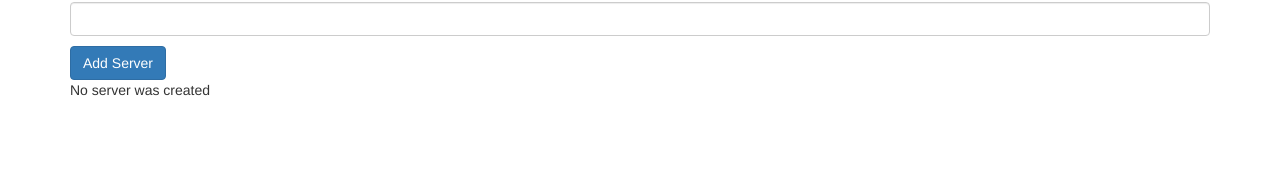
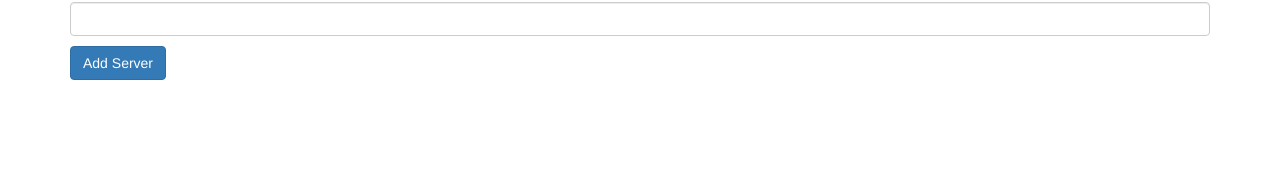
Before and after one commit to jaime22q/Angular_Practice, an Angular app: page / in a window 1280 px wide. Shown: the part 110-280 px from the top of the page. Built offline with nearby package versions, Linux system fonts and the light colour scheme.

Commit message:
Latest changes on serveres component

```diff
--- a/src/app/servers/servers.component.html
+++ b/src/app/servers/servers.component.html
@@ -10,4 +10,4 @@
 [disabled] = "!allowNewServer"
 (click)="onCreatedServer()"
 >Add Server</button>
-<p>{{serverCreationSt}}</p>
+<p *ngIf="serverCreated">{{serverCreationSt}}</p>
--- a/src/app/servers/servers.component.ts
+++ b/src/app/servers/servers.component.ts
@@ -9,6 +9,7 @@ export class ServersComponent implements OnInit {
   allowNewServer: boolean = false;
   serverCreationSt = `No server was created`;
   serverName = '';
+  serverCreated = false;
 
   constructor() {
   setTimeout(()=> {
@@ -19,6 +20,7 @@ export class ServersComponent implements OnInit {
   ngOnInit() {
   }
 onCreatedServer(){
+  this.serverCreated = true;
   this.serverCreationSt = `Server was created! The server name is ${this.serverName}`;
 }
 
```
